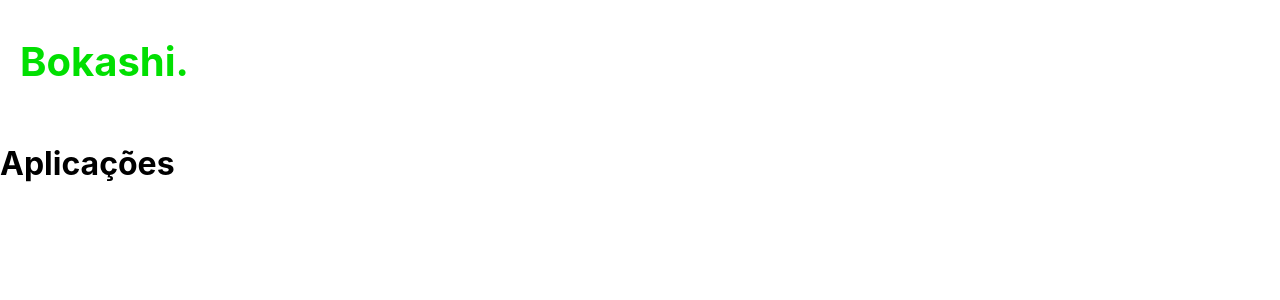
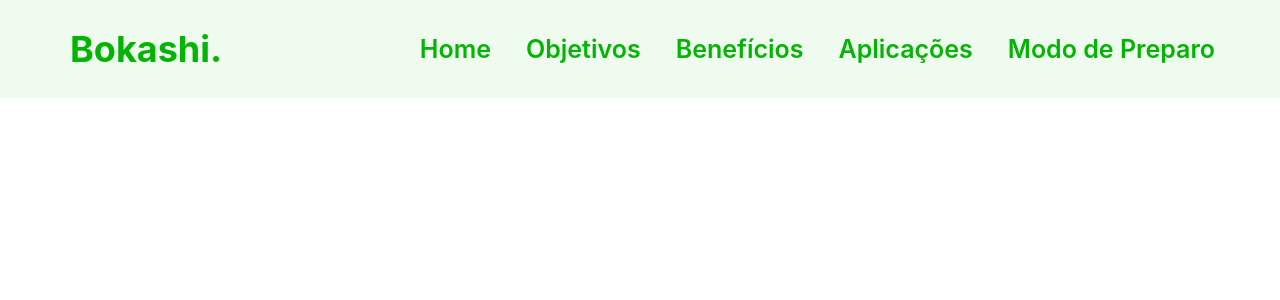
Before and after one commit to r1llary/projetoBokashi, a React (Create React App) app: page /aplicacoes in a window 1280 px wide. Shown: the top 300 px of the page. Built offline with nearby package versions, Linux system fonts and the light colour scheme.

Commit message:
Header Pronto

```diff
--- a/src/App.js
+++ b/src/App.js
@@ -1,11 +1,11 @@
 import './App.css';
 import { BrowserRouter as Router, Route, Routes } from 'react-router-dom';
 import Home from './pages/Home';
-import Contacts from './pages/Contacts/index.jsx';
 import Objetivos from './pages/Objetivos';
 import Beneficios from './pages/Beneficios';
+import Aplicacoes from './pages/Aplicacoes';
 import Mododepreparo from './pages/Mododepreparo';
-import Aplicacoes from './pages/Aplicacoes';
+
 
 function App() {
   return (
@@ -14,9 +14,8 @@ function App() {
         <Route path="/" element={<Home />} />
         <Route path="/objetivos" element={<Objetivos />} />
         <Route path="/beneficios" element={<Beneficios />} />
+        <Route path="/aplicacoes" element={<Aplicacoes />} />
         <Route path="/mododepreparo" element={<Mododepreparo />} />
-        <Route path="/aplicacoes" element={<Aplicacoes />} />
-        <Route path="/contacts" element={<Contacts />} />
       </Routes>
     </Router>
   );
--- a/src/components/Header/Header.styles.jsx
+++ b/src/components/Header/Header.styles.jsx
@@ -1,14 +1,47 @@
+import { Link } from "react-router-dom";
 import styled from "styled-components";
 
 export const HeaderContainer = styled.div`
     display: flex;
-    background-color: white;
-    padding: 10px 20px;
-    text-align: center;
+    background-color: #EFFBEF;
+    padding: 3px 20px;
+    text-align: base;
+    align-items: center;
+    justify-content: space-between;
 `;
 
 export const Logo = styled.h1`
-    color: #01DF01 ;
-    font-size: 40px;
+    color: #04B404 ;
+    font-size: 36px;
     justify-content: flex-start;
+    margin-left: 50px;
 `;
+
+export const Nav = styled.div`
+   display: flex;
+    justify-content: space-between;
+    align-items: center;
+`;
+
+export const NavList = styled.ul`
+    list-style: none;
+    display: flex;
+    gap: 35px;
+    margin-right: 45px;
+`;
+
+export const NavItem = styled.li`
+`;
+
+export const NavLink = styled(Link)`
+    font-size: 25px;
+    color: #04B404;
+    text-decoration: none;
+    font-weight: 600;
+    transition: color 0.3s ease;
+
+    &:hover {
+        color:rgba(34, 183, 34, 0.29);
+
+    }
+`;
--- a/src/components/Header/index.jsx
+++ b/src/components/Header/index.jsx
@@ -1,10 +1,19 @@
-import { HeaderContainer, Logo} from "./Header.styles";
+import { HeaderContainer, Logo, NavItem, NavLink, NavList} from "./Header.styles";
 
 const Header = () => {
 
     return (
         <HeaderContainer>
           <Logo> Bokashi. </Logo>
+
+            <NavList>
+              <NavItem><NavLink to="/">Home</NavLink></NavItem>
+              <NavItem><NavLink to="/objetivos">Objetivos</NavLink></NavItem>
+              <NavItem><NavLink to="/beneficios">Benefícios</NavLink></NavItem>
+              <NavItem><NavLink to="/aplicacoes">Aplicações</NavLink></NavItem>
+              <NavItem><NavLink to="/mododepreparo">Modo de Preparo</NavLink></NavItem>
+            </NavList>
+
         </HeaderContainer>
     );
 }
--- a/src/components/Layout/index.jsx
+++ b/src/components/Layout/index.jsx
@@ -1,6 +1,7 @@
 import React from "react";
+
+import Footer from "../Footer";
 import Header from "../Header";
-import Footer from "../Footer";
 
 const Layout = ({ children }) => {
   return (
--- a/src/pages/Aplicacoes/index.jsx
+++ b/src/pages/Aplicacoes/index.jsx
@@ -2,8 +2,9 @@ import Layout from "../../components/Layout";
 
 const Aplicacoes = () => {
     return (
+
         <Layout>
-        <h1>Aplicações</h1>
+        <h1></h1>
         </Layout>
     );
     }
--- a/src/pages/Beneficios/index.jsx
+++ b/src/pages/Beneficios/index.jsx
@@ -1,10 +1,12 @@
-import { Container } from "./Beneficios.styles";
+import Layout from "../../components/Layout";
 
 const Beneficios = () => {
   return (
-    <Container>
-      <h1>Beneficios</h1>
-    </Container>
+
+    <Layout>
+    <h1></h1>
+    </Layout>
+
   );
 }
 export default Beneficios;
--- a/src/pages/Contacts/index.jsx
+++ /dev/null
@@ -1,12 +0,0 @@
-import Layout from "../../components/Layout";
-
- const Contacts = () => {
-  return (
-
-    <Layout>
-      <h1>Contacts</h1>
-    </Layout>
-
-  )
-}
-export default Contacts;
--- a/src/pages/Mododepreparo/index.jsx
+++ b/src/pages/Mododepreparo/index.jsx
@@ -1,8 +1,9 @@
+import Layout from "../../components/Layout";
 const Mododepreparo = () => {
   return (
-    <div>
-      <h1>Modo de Preparo</h1>
-    </div>
+    <Layout>
+    <h1>Home</h1>
+    </Layout>
   );
 }
 export default Mododepreparo;
--- a/src/pages/Objetivos/index.jsx
+++ b/src/pages/Objetivos/index.jsx
@@ -1,9 +1,9 @@
+import Layout from "../../components/Layout";
 const Objetivos = () => {
   return (
-    <div>
-      <h1>Objetivos</h1>
-      <p>Esta es la página de objetivos</p>
-    </div>
+    <Layout>
+    <h1>Home</h1>
+    </Layout>
   );
 }
 export default Objetivos;
```
Also changed, not shown: src/pages/Contacts/Contacts.styles.jsx (deleted), src/pages/Home/index.jsx (line endings or trailing spaces).
